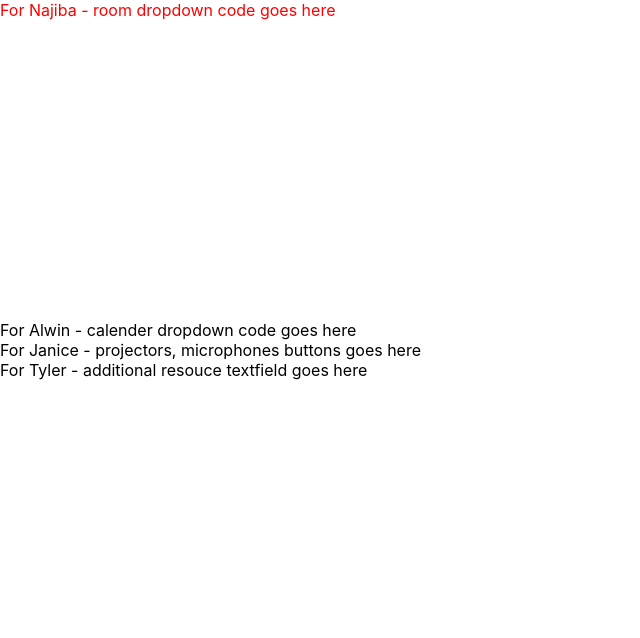
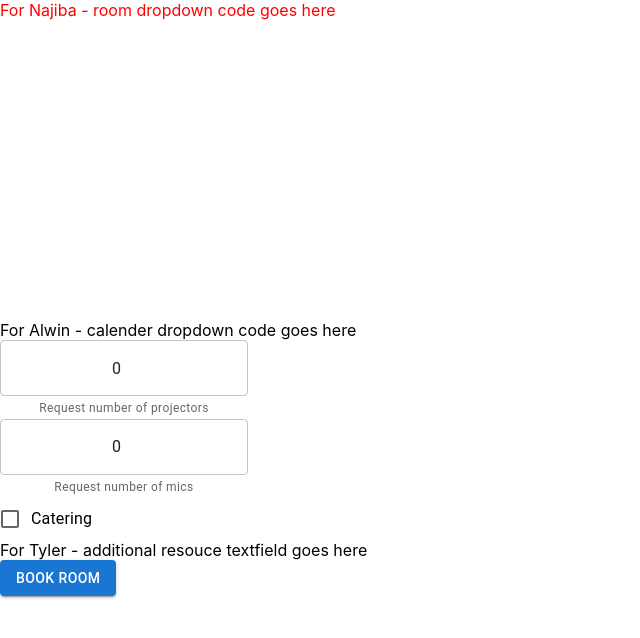
Before and after one commit to najibaI/CPS714-Section4, a React (Create React App) app in the folder Group1/frontend/: page / in a window 1280 px wide. Shown: the top 638 px of the page, without its empty margins (0-640 px from the left). Built offline with nearby package versions, Linux system fonts and the light colour scheme.

Commit message:
Add resource and book room UI components

```diff
--- a/Group1/frontend/package.json
+++ b/Group1/frontend/package.json
@@ -3,6 +3,9 @@
   "version": "0.1.0",
   "private": true,
   "dependencies": {
+    "@emotion/react": "^11.14.0",
+    "@emotion/styled": "^11.14.1",
+    "@mui/material": "^7.3.4",
     "@testing-library/dom": "^10.4.1",
     "@testing-library/jest-dom": "^6.9.1",
     "@testing-library/react": "^16.3.0",
--- a/Group1/frontend/src/App.js
+++ b/Group1/frontend/src/App.js
@@ -1,8 +1,44 @@
 //add your improts above
 import './App.css';
-
+import React, { Component, useState, useEffect} from 'react';
+import { FormControl, FormControlLabel, FormHelperText, TextField, Checkbox, Button } from '@mui/material';
 
 function CreateRoomBookingPage() {
+
+  /* Projector Textfield Handler */
+  //Initialize default projector to 0
+  const [defaultProjector, setDefaultProjector] = useState(0);
+  const [projectorNum,setProjector] = useState(defaultProjector);
+
+  const handleProjectorChange = (event) => {
+            setProjector (event.target.value);
+  };
+
+  /* Mic Textfield Handler */
+  //Initialize default mic to 0
+  const [defaultMic, setDefaultMic] = useState(0);
+  const [mic,setMic] = useState(defaultMic);
+
+  const handleMicChange = (event) => {
+            setMic (event.target.value);
+  };
+
+  /*  Catering Handler */
+  //Initialize default catering to false
+  const [catering,setCatering] = useState(false);
+
+  const handleCateringChange = (event) => {
+            setCatering (event.target.checked);
+  };
+
+  /* Book Room Button */
+  const [message, setMessage] = useState("");
+
+  const handleBookRoomButtonPressed = () => {
+    setMessage("Book Room was pressed!");
+    //Update database etc.
+  };
+
   return (
     <div className="container">
       <div className="RoomDropDown-wrapper">
@@ -12,10 +48,70 @@ function CreateRoomBookingPage() {
         For Alwin - calender dropdown code goes here
       </div>
       <div className="ResourceButtons-wrapper">
-        For Janice - projectors, microphones buttons goes here
+        <div className = "ResourceProjector-wrappper">
+          <FormControl>
+            <TextField
+                required={true}
+                type="number"
+                onChange={handleProjectorChange}
+                defaultValue={defaultProjector}
+                inputProps={{
+                    min: 0,
+                    style: {textAlign: "center"},
+                }}
+            />
+            <FormHelperText>
+                <div align="center">
+                    Request number of projectors
+                </div>
+            </FormHelperText>
+          </FormControl>
+        </div>
+        <div className = "ResourceMic-wrappper">
+         <FormControl>
+            <TextField
+                required={true}
+                type="number"
+                onChange={handleMicChange}
+                defaultValue={defaultMic}
+                inputProps={{
+                    min: 0,
+                    style: {textAlign: "center"},
+                }}
+            />
+            <FormHelperText>
+                <div align="center">
+                    Request number of mics
+                </div>
+            </FormHelperText>
+          </FormControl>
+        </div>
+        <div className = "ResourceCatering-wrappper">
+          <FormControl>
+            <FormControlLabel
+              value="false"
+              control={
+              <Checkbox
+                checked={catering}
+                onChange={handleCateringChange}
+                color="primary"
+              />}
+              label="Catering"
+          />
+          </FormControl>
+        </div>
       </div>
       <div className="ResourceTextfield-wrapper">
         For Tyler - additional resouce textfield goes here
+      </div>
+      <div className="BookRoomButton-wrapper">
+        <Button
+          color="primary"
+          variant="contained"
+          onClick={handleBookRoomButtonPressed}>
+          Book Room
+        </Button>
+        <div>{message}</div>
       </div>
     </div>
 
```
Also changed, not shown: 1 other file (tests, documents, lock files or other folders).
